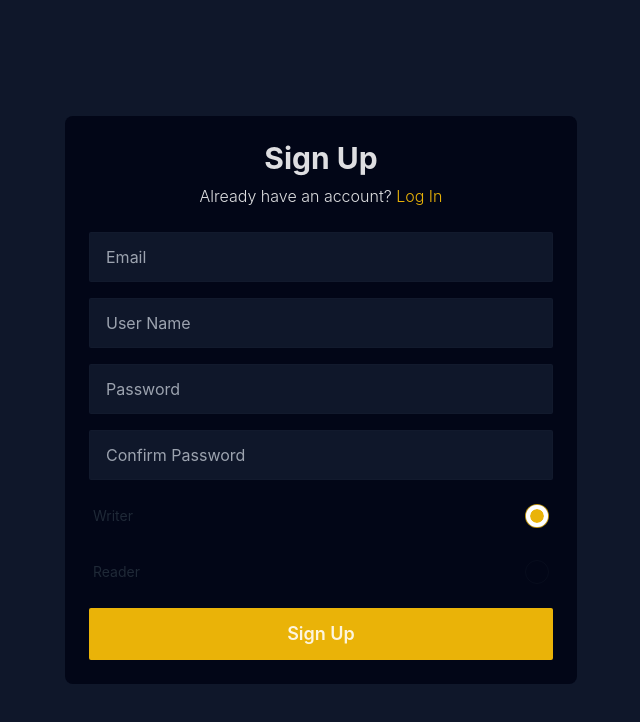
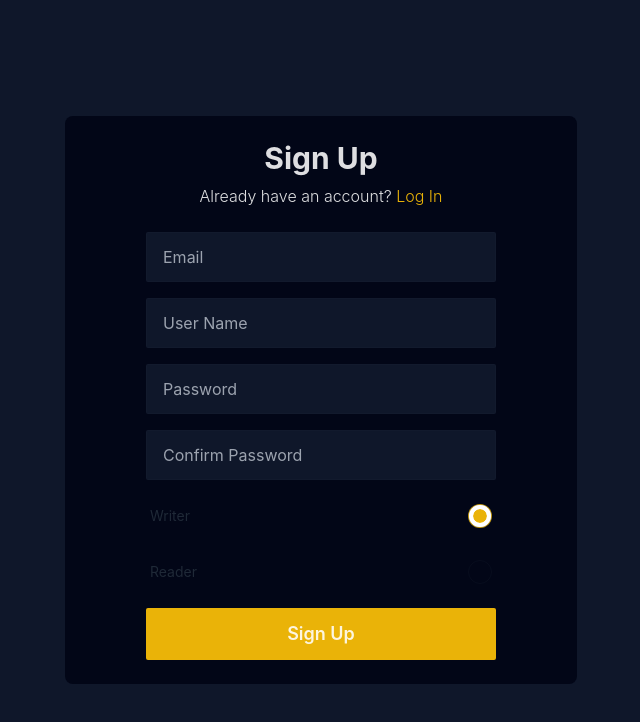
Before and after one commit to daniel-d7a/book-community, a React (Vite) app: page /signup in a window 1280 px wide. Shown: the top 722 px of the page, without its empty margins (311-951 px from the left). Built offline with nearby package versions, Linux system fonts and the light colour scheme.

Commit message:
fixed validation on the signup form

```diff
--- a/src/Components/Signup/signup.tsx
+++ b/src/Components/Signup/signup.tsx
@@ -3,11 +3,17 @@ import { useForm } from "react-hook-form";
 import { useMutation, useQuery } from "@tanstack/react-query";
 import { useState } from "react";
 import { getCurrentUser, signup } from "../../Firebase/api/auth/auth";
-import { SignUpData } from "../../Types/Auth";
+import { SignUpData, signUpDataSchema } from "../../Types/Auth";
 import { useNavigate } from "react-router-dom";
+import { zodResolver } from "@hookform/resolvers/zod";
 
 export default function SignUp() {
-  const { register, handleSubmit } = useForm({
+  const {
+    register,
+    handleSubmit,
+    formState: { errors },
+  } = useForm({
+    resolver: zodResolver(signUpDataSchema),
     defaultValues: {
       email: "",
       password: "",
@@ -60,31 +66,57 @@ export default function SignUp() {
           </span>
         </p>
         <form onSubmit={handleSubmit(submitHandler)} className="space-y-4">
+          <div>
             <input
               type="text"
               placeholder="Email"
               className="input input-bordered w-full py-6 rounded-sm bg-slate-900 focus:outline-none focus:border-yellow-500"
               {...register("email", { required: true })}
             />
+            {errors.email && (
+              <div className="text-red-600 mt-2">{errors.email?.message}</div>
+            )}
+          </div>
+          <div>
             <input
               type="text"
               placeholder="User Name"
               className="input input-bordered w-full py-6 rounded-sm bg-slate-900 focus:outline-none focus:border-yellow-500"
               {...register("username", { required: true })}
             />
-
+            {errors.username && (
+              <div className="text-red-600 mt-2">
+                {errors.username?.message}
+              </div>
+            )}
+          </div>
+          <div>
             <input
               type="password"
               placeholder="Password"
               className="input input-bordered w-full py-6 rounded-sm bg-slate-900 focus:outline-none focus:border-yellow-500"
               {...register("password", { required: true })}
             />
+            {errors.password && (
+              <div className="text-red-600 mt-2">
+                {errors.password?.message}
+              </div>
+            )}
+          </div>
+          <div>
             <input
               type="password"
               placeholder="Confirm Password"
-            className="input input-bordered w-full py-6 rounded-sm bg-slate-900 focus:outline-none focus:border-yellow-500"
+              className="input input-bordered w-[350px] py-6 rounded-sm bg-slate-900 focus:outline-none focus:border-yellow-500"
               {...register("confirmPassword", { required: true })}
             />
+            {errors.confirmPassword && (
+              <div className="text-red-600 mt-2">
+                {errors.confirmPassword?.message}
+              </div>
+            )}
+          </div>
+
           <div className="form-control mb-0">
             <label className="label cursor-pointer">
               <span className="label-text">Writer</span>
--- a/src/Types/Auth.ts
+++ b/src/Types/Auth.ts
@@ -8,13 +8,18 @@ export const loginDataSchema = z.object({
 
 export type LoginData = z.infer<typeof loginDataSchema>;
 
-export const signUpDataSchema = z.object({
-  email: z.string().email(),
-  password: z.string().min(1),
-  confirmPassword: z.string().min(1),
-  username: z.string().min(1),
-  type: z.string().min(1).max(1),
-  profile_photo: z.string().optional(),
-});
+export const signUpDataSchema = z
+  .object({
+    email: z.string().email("email is not valid"),
+    password: z.string().min(8),
+    confirmPassword: z.string().min(8),
+    username: z.string().min(4),
+    type: z.string().min(1).max(1),
+    profile_photo: z.string().optional(),
+  })
+  .refine((data) => data.password === data.confirmPassword, {
+    message: "Passwords don't match",
+    path: ["confirmPassword"],
+  });
 
 export type SignUpData = z.infer<typeof signUpDataSchema>;
```
Lines whose indentation alone changed are shown as unchanged.
